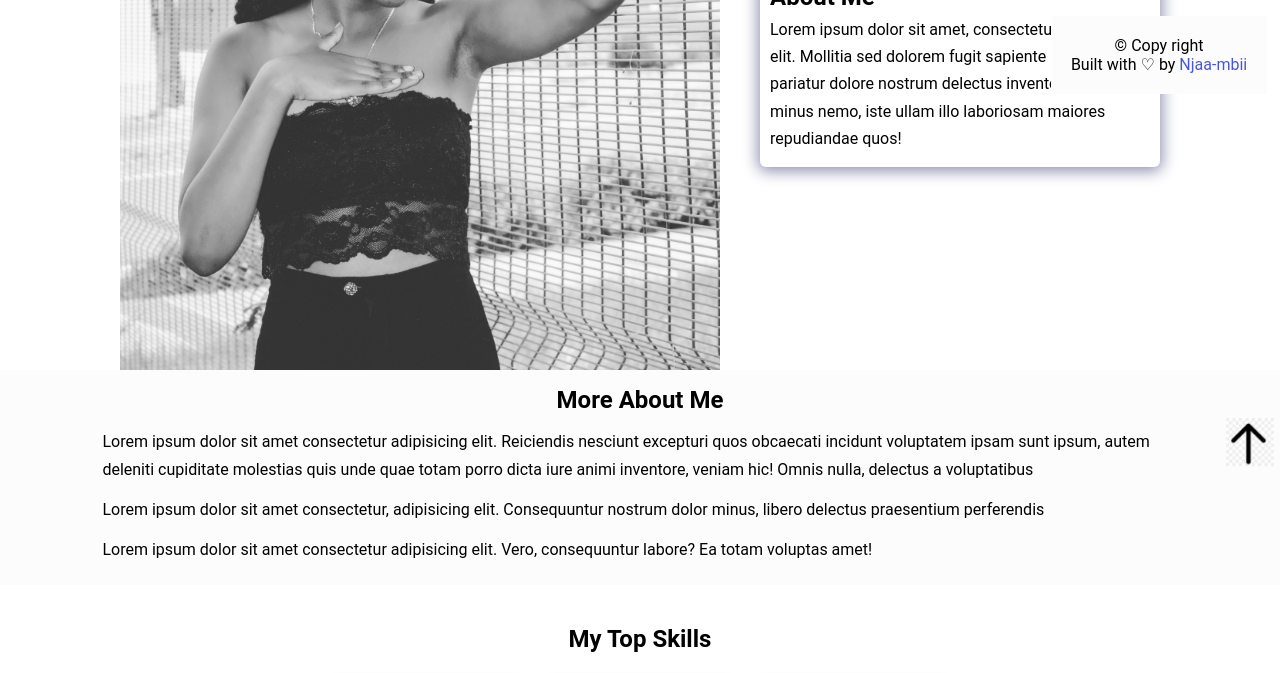
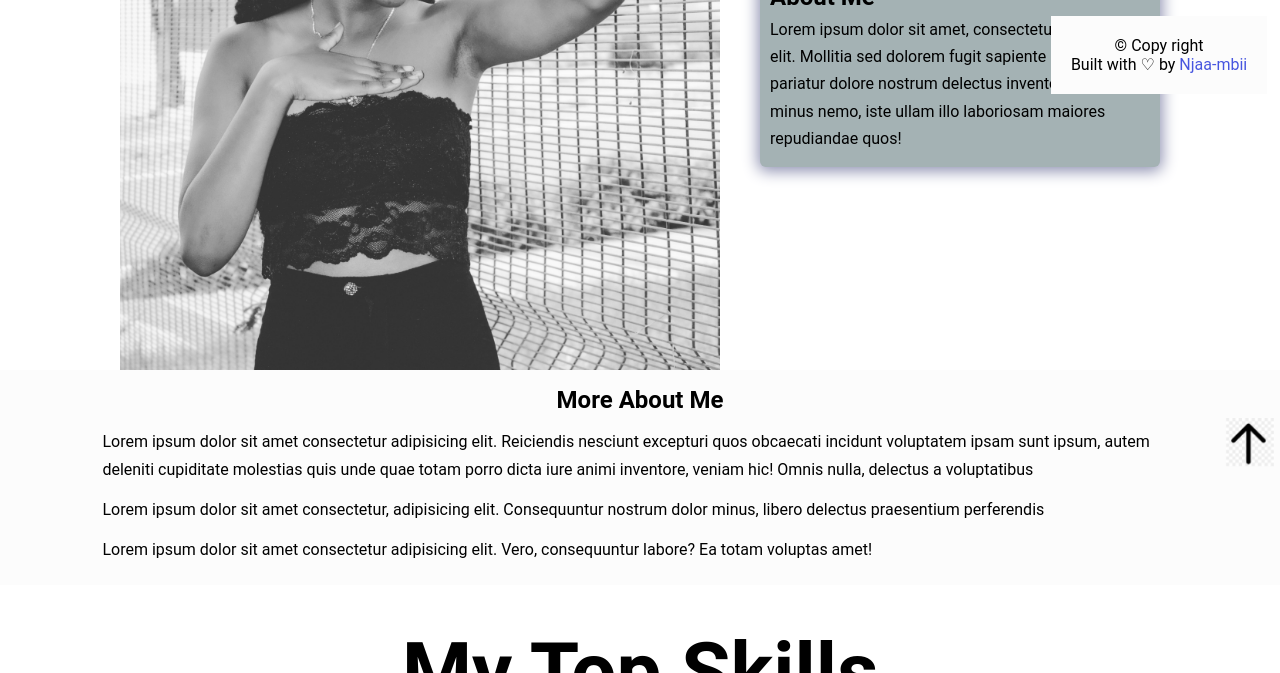
Before and after one commit to leahnjambi/My-Cv, a plain HTML site: page index.html in a window 1280 px wide. Shown: the part 306-979 px from the top of the page. Drawn offline with nearby package versions, Linux system fonts and the light colour scheme.

Commit message:
added my project and the link

```diff
--- a/css/style.css
+++ b/css/style.css
@@ -291,3 +291,10 @@ footer {
   width: 3rem;
   height: 3rem;
 }
+.bio{
+  background-color: #a4b2b4;
+}
+.skill-header{
+  font-size: 5rem
+;
+}
```
